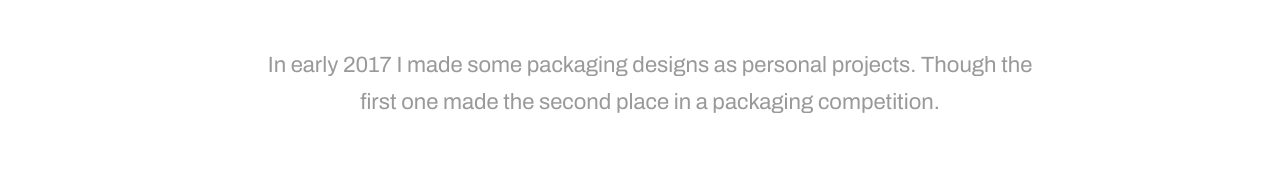
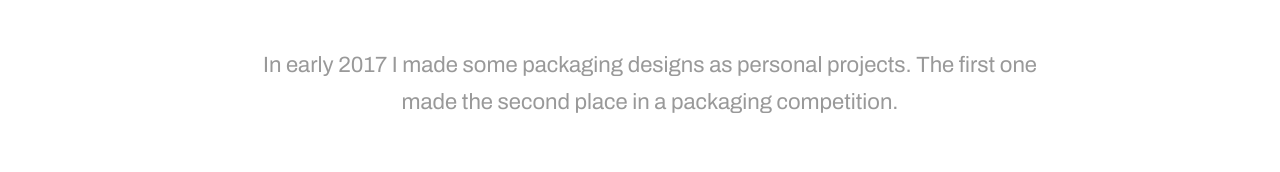
Before and after one commit to Shenja/Shenja.github.io, a plain HTML site: page pages/work-single7.html in a window 1280 px wide. Shown: the part 542-714 px from the top of the page. Drawn offline with Linux system fonts and the light colour scheme; files whose address does not match are found by name; a web font is replaced by a local one.

Commit message:
kleine textänderung

```diff
--- a/pages/work-single7.html
+++ b/pages/work-single7.html
@@ -32,7 +32,7 @@
       <section>
         <div class="container hero">
           <h2 class="fadein">Packaging</h2>
-          <p class="fadein">In early 2017 I made some packaging designs as personal projects. Though the first one made the second place in a packaging competition. </p>
+          <p class="fadein">In early 2017 I made some packaging designs as personal projects. The first one made the second place in a packaging competition. </p>
         </div>
       </section>
       <section class="content">
```
Also changed, not shown: 2 other files.
